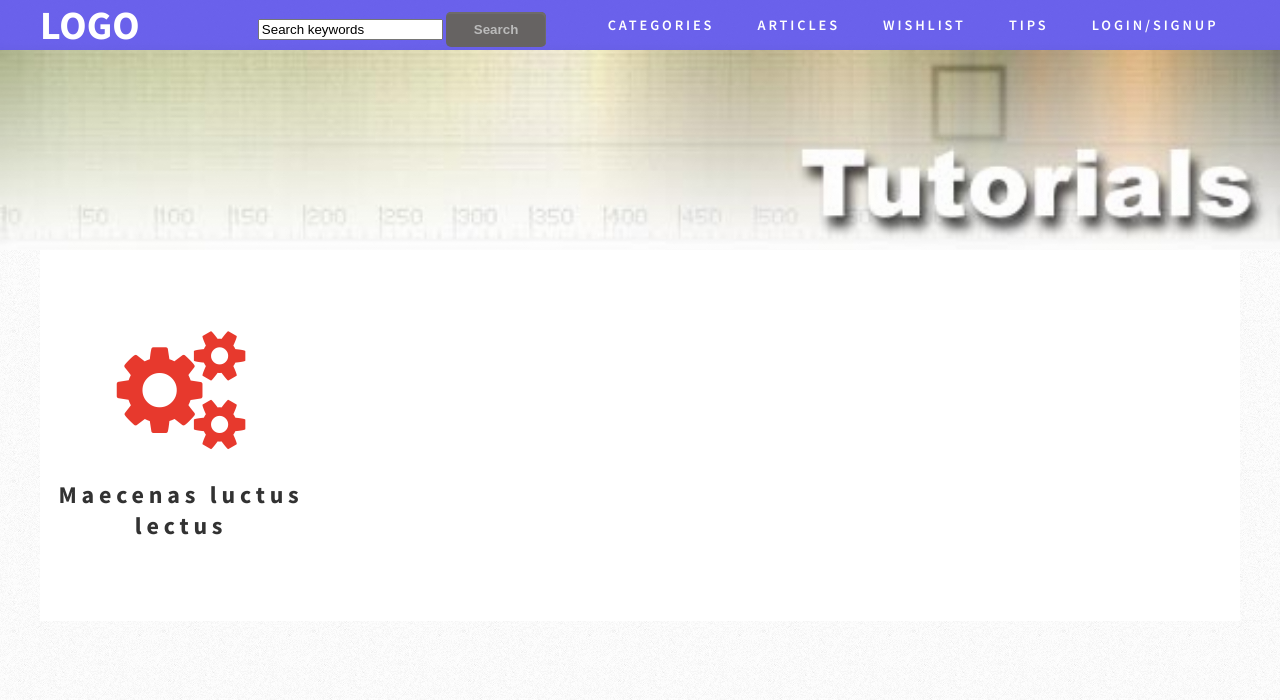
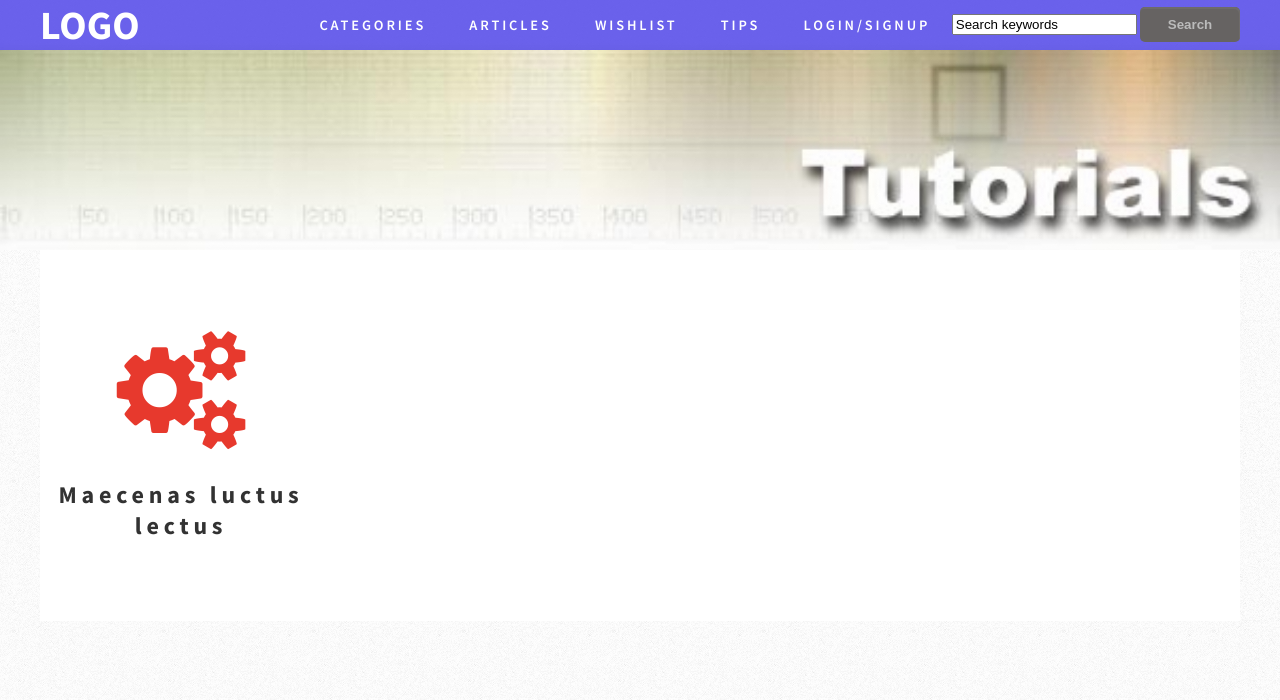
Before and after one commit to TomyRO/iocproject, a PHP site: page / in a window 1280 px wide. Shown: the top 700 px of the page. Run offline with PHP 8.4, Linux system fonts and the light colour scheme.

Commit message:
fixed menu

```diff
--- a/chunks/header.php
+++ b/chunks/header.php
@@ -4,13 +4,13 @@
 			<div id="logo">
 				<h1><a href="#">Logo</a></h1>
 			</div>
+            <div id="searchform">
+                <form action="#" method="get">
+                    <input name="q" value="Search keywords" />
+                    <input type="submit" class="icon icon-search" value="Search" />
+                </form>
+            </div>
 			<div id="menu">
-				<div id="searchform">
-					<form action="#" method="get">
-						<input name="q" value="Search keywords" />
-						<input type="submit" class="icon icon-search" value="Search" />
-					</form>
-				</div>
 				<ul>
 					<li><a href="#" accesskey="1" title="">Categories</a></li>
 					<li><a href="#" accesskey="2" title="">Articles</a></li>
--- a/default.css
+++ b/default.css
@@ -133,10 +133,7 @@ hr
 
 	#logo
 	{
-		position: absolute;
-		top: 0;
-		left: 0;
-		width: 100%;
+        float: left;
 	}
 
 	#logo h1
@@ -160,8 +157,8 @@ hr
 
 	#searchform
 	{
-		float: left;
-		padding: 12px 0;
+		float: right;
+		padding: 7px 0;
 	}
 
 	#searchform .button
@@ -172,9 +169,7 @@ hr
 
 	#menu
 	{
-		position: absolute;
-		right: 0;
-		top: 0;
+        float: right;
 	}
 
 	#menu ul
```
